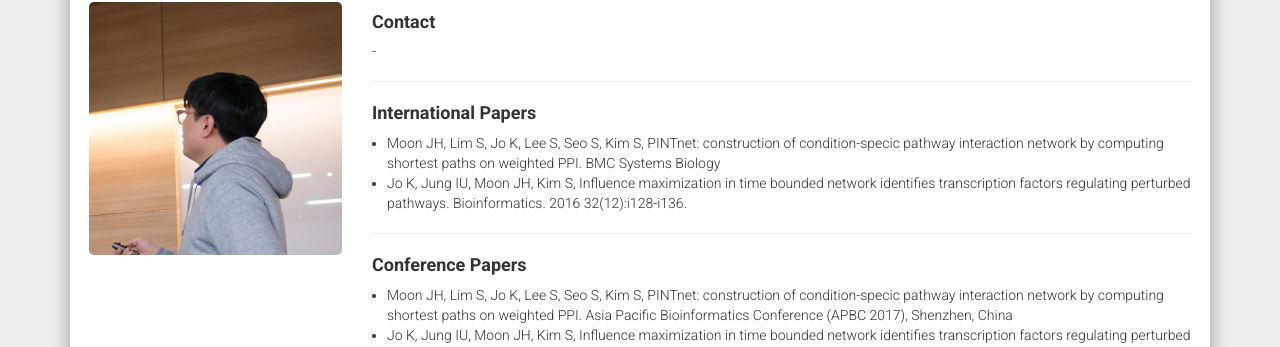
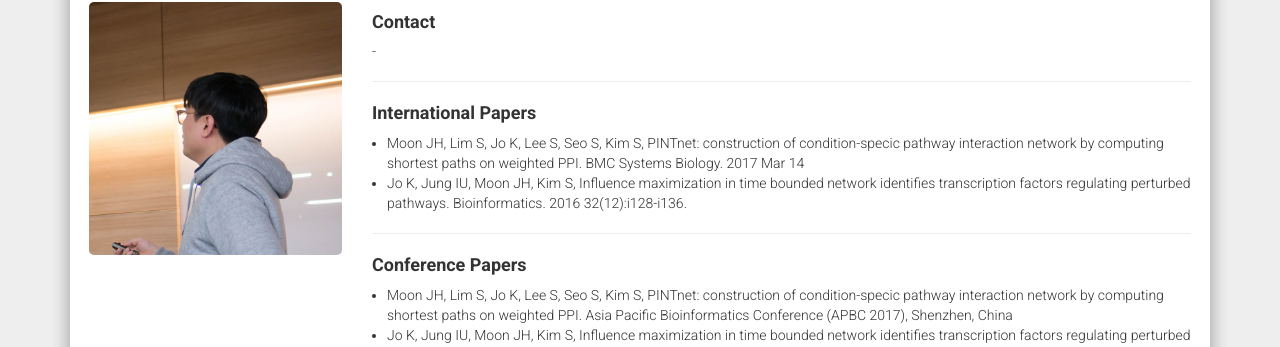
Before and after one commit to solanoon/bhi-kimlab.github.io, a Jekyll site: the page built from _members/jihwan_moon.md, in a window 1280 px wide. Shown: the part 289-636 px from the top of the page. Built offline with Jekyll 4.4.1, drawn with Linux system fonts in a browser that asks for light colours; nearby versions of some CDN libraries.

Commit message:
Update publications.json

```diff
--- a/_data/publications.json
+++ b/_data/publications.json
@@ -6,8 +6,8 @@
     "author": "Rhee S, Lim S, Kim S"
   },
   {
-    "title": "Moon JH, Lim S, Jo K, Lee S, Seo S, Kim S, PINTnet: construction of condition-specic pathway interaction network by computing shortest paths on weighted PPI. BMC Systems Biology ",
-    "year": "in press",
+    "title": "Moon JH, Lim S, Jo K, Lee S, Seo S, Kim S, PINTnet: construction of condition-specic pathway interaction network by computing shortest paths on weighted PPI. BMC Systems Biology. 2017 Mar 14",
+    "year": "2017",
     "author": "Moon JH, Lim S, Jo K, Lee S, Seo S, Kim S"
   },
   {
```
